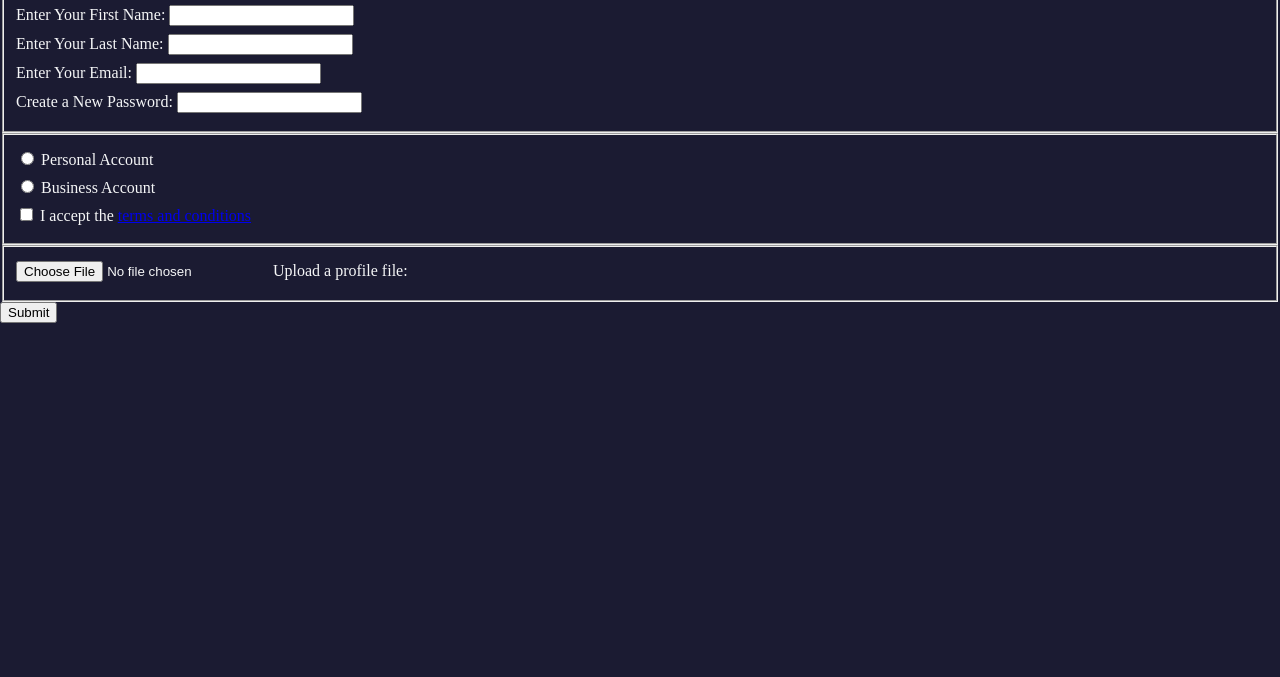
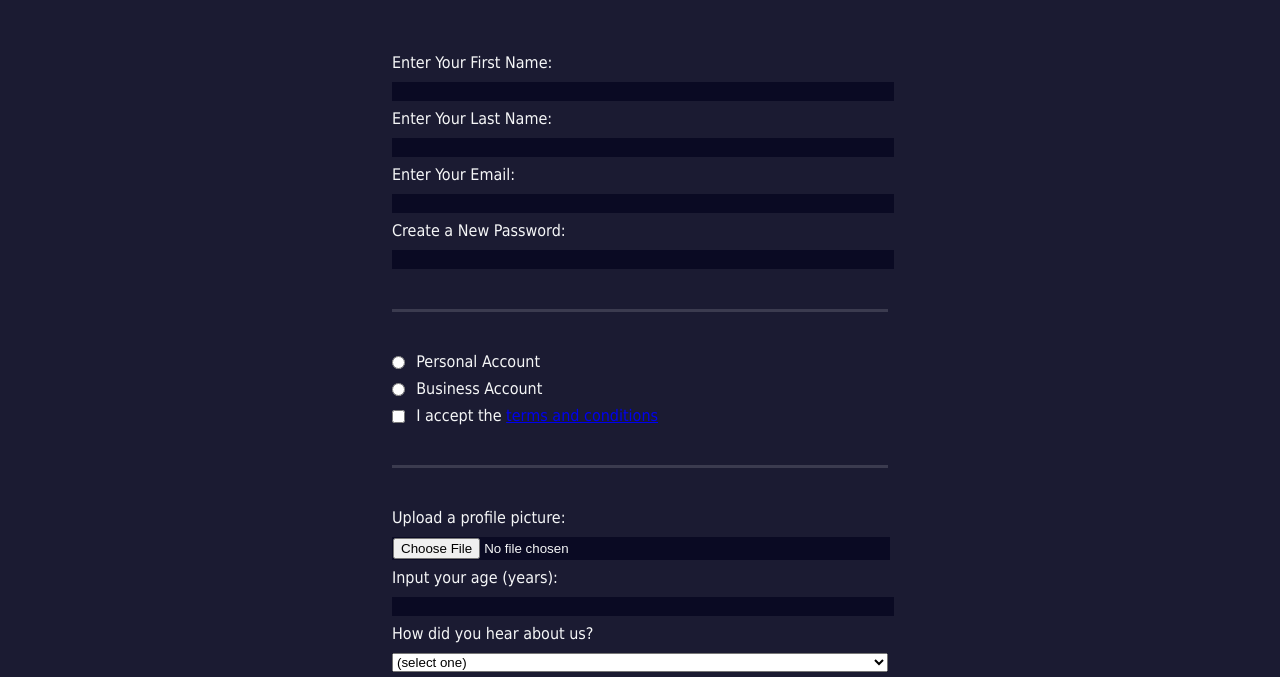
Before and after one commit to JavierMenaT/CURSO-UDEMY, a plain HTML site: page free code camp/index.html in a window 1280 px wide. Shown: the part 124-801 px from the top of the page. Drawn offline with Linux system fonts and the light colour scheme.

Commit message:
actualización

```diff
--- a/free code camp/index.html
+++ b/free code camp/index.html
@@ -13,22 +13,35 @@
         <p>Please fill out this form with the required information</p>
         <form method="post" action='https://register-demo.freecodecamp.org'>
           <fieldset>
-            <label for="first-name">Enter Your First Name: <input id="first-name" type="text" required /></label>
-            <label for="last-name">Enter Your Last Name: <input id="last-name" type="text" required /></label>
-            <label for="email">Enter Your Email: <input id="email" type="email" required /></label>
-            <label for="new-password">Create a New Password: <input id="new-password" type="password"
-                    pattern="[a-z0-5]{8,}" required /></label>
+            <label for="first-name">Enter Your First Name: <input id="first-name" name="first-name" type="text" required /></label>
+            <label for="last-name">Enter Your Last Name: <input id="last-name" name="last-name" type="text" required /></label>
+            <label for="email">Enter Your Email: <input id="email" name="email" type="email" required /></label>
+            <label for="new-password">Create a New Password: <input id="new-password" name="new-password" type="password" pattern="[a-z0-5]{8,}" required /></label>
           </fieldset>
           <fieldset>
-            <label for="personal-account"><input id="personal-account" type="radio" name="account-type" /> Personal Account</label>
-            <label for="business-account"><input id="business-account" type="radio" name="account-type" /> Business Account</label>
-            <label for="terms-and-conditions"><input id="terms-and-conditions" type="checkbox" required /> I accept the <a href="https://www.freecodecamp.org/news/terms-of-service/">terms and conditions</a></label>
+            <label for="personal-account"><input class="inline" id="personal-account" type="radio" name="account-type" /> Personal Account</label>
+            <label for="business-account"><input class="inline" id="business-account" type="radio" name="account-type" /> Business Account</label>
+            <label for="terms-and-conditions" name="terms-and-conditions">
+              <input class="inline" id="terms-and-conditions" type="checkbox" required name="terms-and-conditions" /> I accept the <a href="https://www.freecodecamp.org/news/terms-of-service/">terms and conditions</a>
+            </label>
           </fieldset>
           <fieldset>
-            <label><input type="file"> Upload a profile file:</label>
+            <label for="profile-picture">Upload a profile picture: <input id="profile-picture" type="file" name="file" /></label>
+            <label for="age">Input your age (years): <input id="age" type="number" name="age" min="13" max="120" /></label>
+            <label for="referrer">How did you hear about us?
+              <select id="referrer" name="referrer">
+                <option value="">(select one)</option>
+                <option value="1">freeCodeCamp News</option>
+                <option value="2">freeCodeCamp YouTube Channel</option>
+                <option value="3">freeCodeCamp Forum</option>
+                <option value="4">Other</option>
+              </select>
+            </label>
+            <label for="bio">Provide a bio:
+              <textarea id="bio" name="bio" rows="3" cols="30" placeholder="I like coding on the beach..."></textarea>
+            </label>
           </fieldset>
           <input type="submit" value="Submit" />
         </form>
       </body>
-
 </html>
--- a/free code camp/styles.css
+++ b/free code camp/styles.css
@@ -4,8 +4,45 @@ body {
     margin: 0;
     background-color: #1b1b32;
     color: #f5f6f7;
+    font-family: Tahoma;
+    font-size: 16px;
   }
 
+  h1, p{
+    margin: 1em auto;
+    text-align: center;
+  }
+
+  form{
+    margin: 0 auto;
+    max-width: 500px;
+    min-width: 300px;
+    width: 60vw;
+  }
+  fieldset{
+    border: none;
+    padding-top: 2rem;
+    padding-bottom: 2rem;
+    padding-left: 0;
+    padding-right: 0;
+    border-bottom: 3px solid #3b3b4f;
+  }
+  fieldset:last-of-type{
+    border-bottom: none;
+  }
+  input, textarea, select{
+    margin: 10px 0 0 0;
+    width: 100%;
+  }
+  input, textarea{
+    background-color: #0a0a23;
+    border: 1px solid #0a0a23;
+  }
+  .inline{
+    width: unset;
+    margin: 0 0.5em 0 0;
+    vertical-align: middle;
+  }
   label {
     display: block;
     margin: 0.5rem 0;
```
Lines whose indentation alone changed are shown as unchanged.
